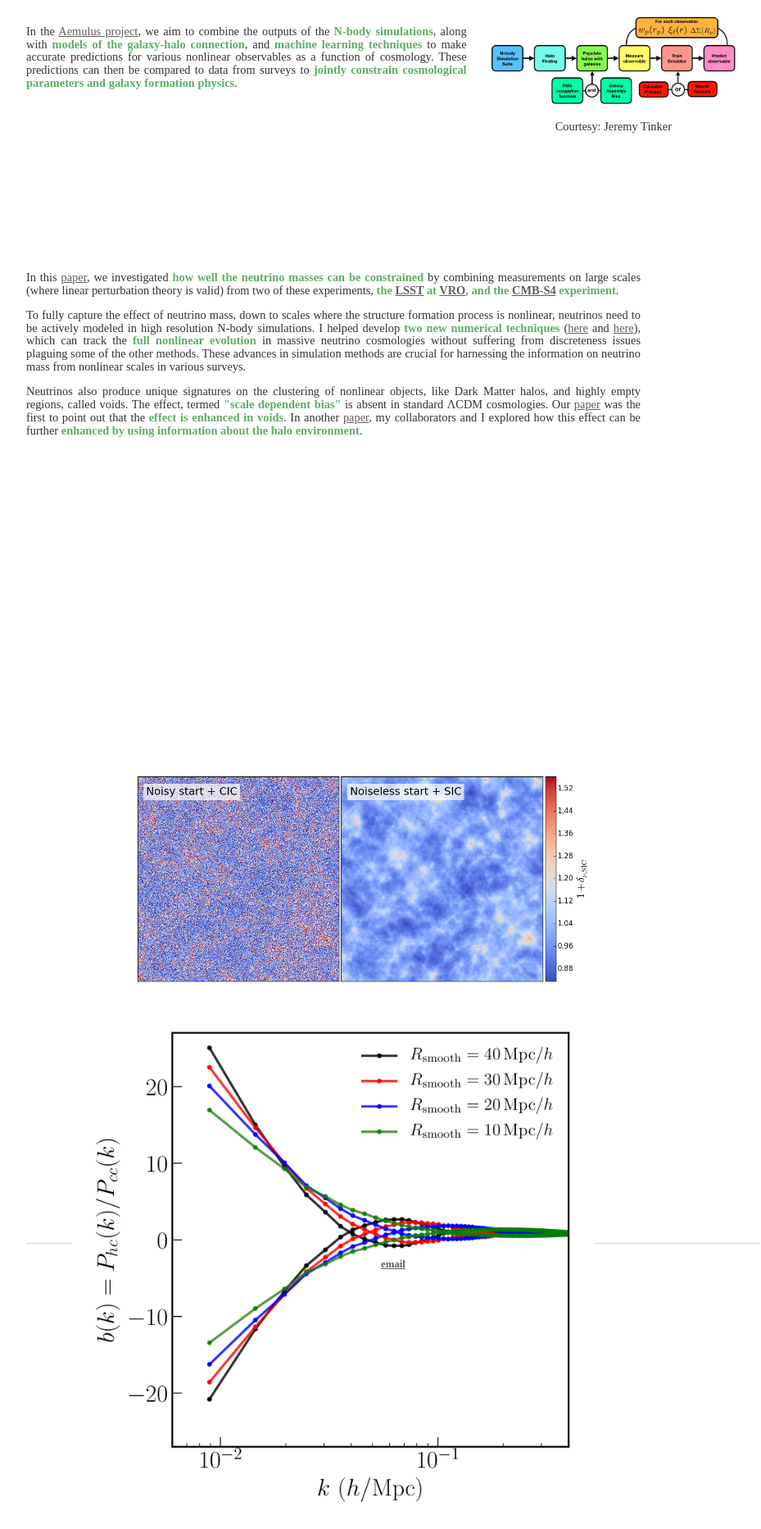
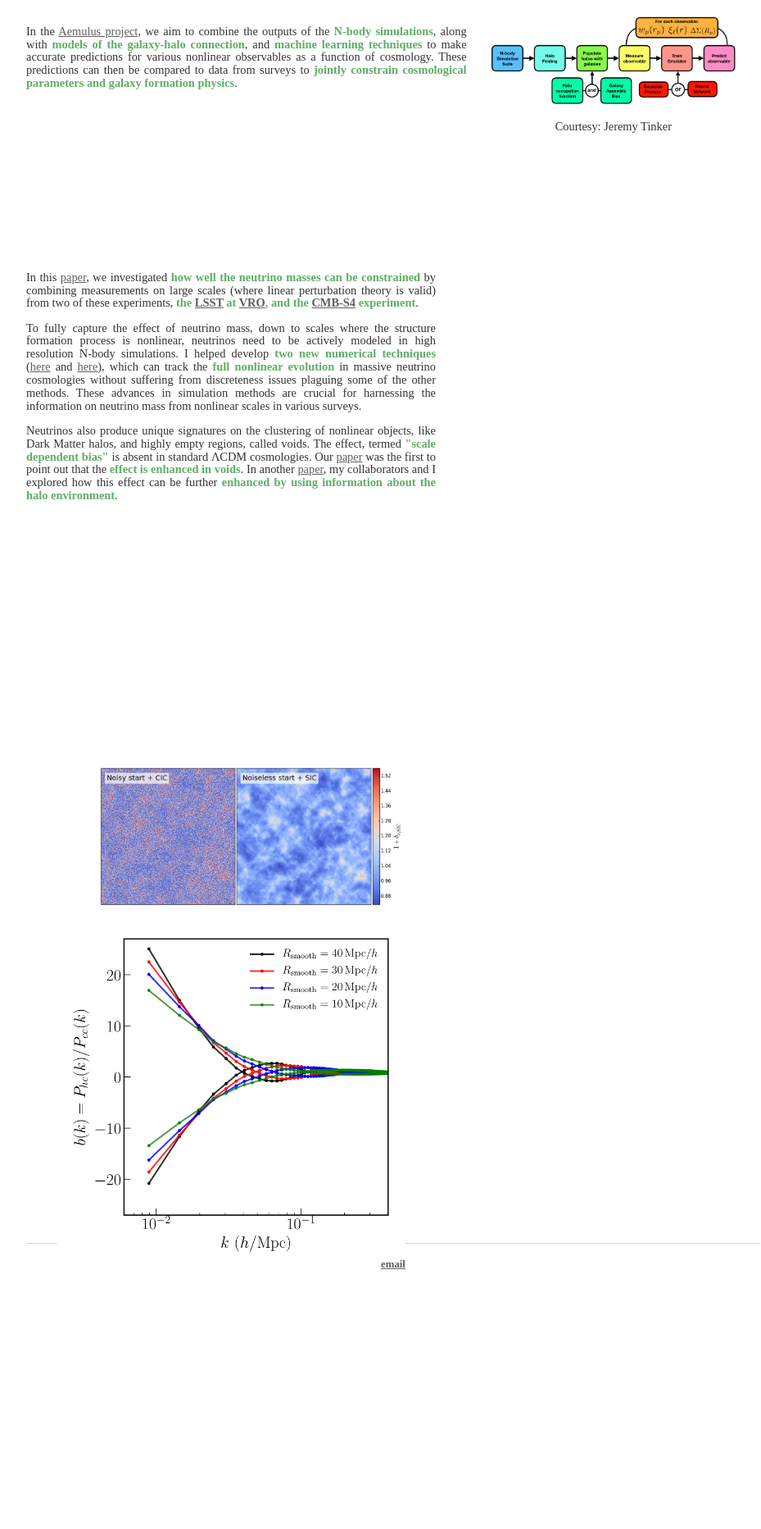
Before and after one commit to arkabanerjee/arkabanerjee.github.io, a Jekyll site: the page built from research/index.html, in a window 1280 px wide. Shown: the part 2348-4213 px from the top of the page at 82% size, without its empty margins (160-1089 px from the left). Built offline with Jekyll 4.4.1, drawn with Linux system fonts in a browser that asks for light colours; after the commit the page ends 3962 px from its top, so only the background shows below that.

```diff
--- a/research/index.html
+++ b/research/index.html
@@ -55,12 +55,12 @@
     </div>
 </div><!-- /.blurb -->
 <div class="box">
-    <div style="width: 750px;  height: 600px;">
+    <div style="width: 500px;  height: 600px;">
         <p align=”justify”>In this <a href="https://arxiv.org/abs/1612.07126">paper</a>, we investigated <b>how well the neutrino masses can be constrained</b> by combining measurements on large scales (where linear perturbation theory is valid) from two of these experiments, <b>the <a href="https://www.lsst.org/about">LSST</a> at <a href="https://www.vro.org/">VRO</a>, and the <a href="CMB-S4">CMB-S4</a> experiment</b>.</p>
         <p align=”justify”>To fully capture the effect of neutrino mass, down to scales where the structure formation process is nonlinear, neutrinos need to be actively modeled in high resolution N-body simulations. I helped develop <b>two new numerical techniques</b> (<a href="https://arxiv.org/abs/1606.06167">here</a> and <a href="https://arxiv.org/abs/1801.03906">here</a>), which can track the <b>full nonlinear evolution</b> in massive neutrino cosmologies without suffering from discreteness issues plaguing some of the other methods. These advances in simulation methods are crucial for harnessing the information on neutrino mass from nonlinear scales in various surveys.</p>
         <p align=”justify”>Neutrinos also produce unique signatures on the clustering of nonlinear objects, like Dark Matter halos, and highly empty regions, called voids. The effect, termed <b>"scale dependent bias"</b> is absent in standard ΛCDM cosmologies. Our <a href="https://arxiv.org/abs/1606.06167">paper</a> was the first to point out that the <b>effect is enhanced in voids</b>. In another <a href="https://arxiv.org/abs/1907.06598">paper</a>, my collaborators and I explored how this effect can be further <b>enhanced by using information about the halo environment</b>.</p>
    </div>
-   <div style="width: 750px; height: 600px;">
+   <div style="width: 500px; height: 600px;">
        <img src="pic_vs_sic.png" class="center">
        <img src="Final_split.png" class="center" >
    </div>
```
